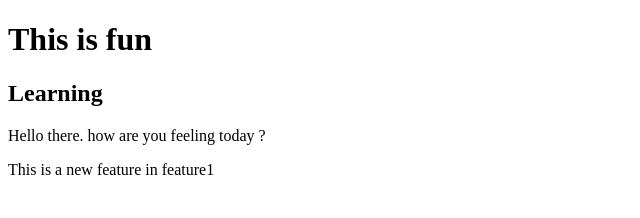
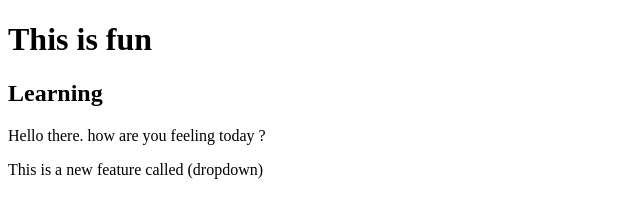
Before and after one commit to Kritesh-06/Test2, a plain HTML site: page index.html in a window 1280 px wide. Shown: the full height of the page, 0-640 px from the left. Drawn offline with Linux system fonts and the light colour scheme.

Commit message:
another feature

```diff
--- a/index.html
+++ b/index.html
@@ -10,6 +10,6 @@
     <h1>This is fun</h1>
     <h2>Learning</h2>
     <p>Hello there. how are you feeling today ?</p>
-    <p>This is a new feature in feature1</p>
+    <p>This is a new feature called (dropdown)</p>
 </body>
 </html>
```
